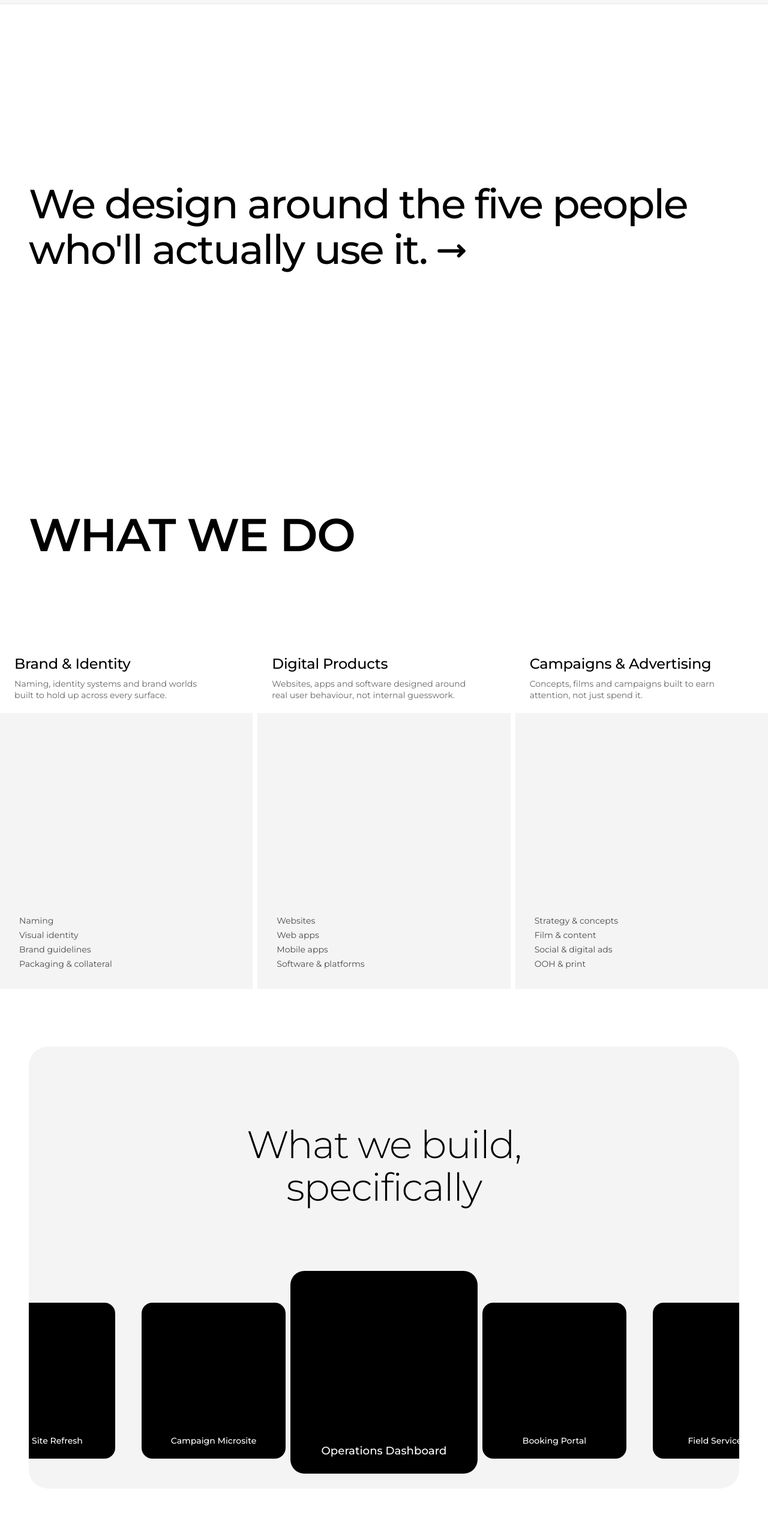
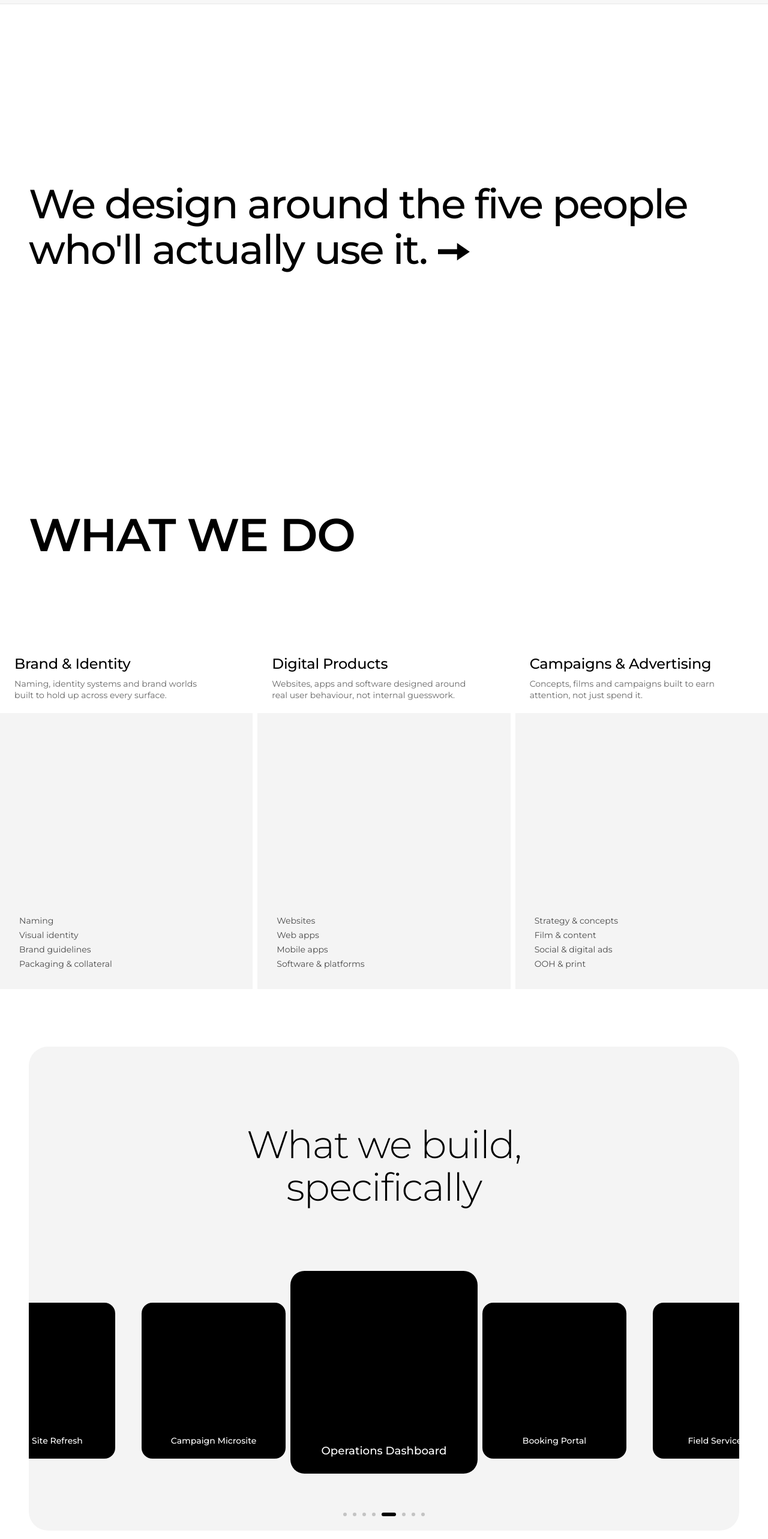
Before and after one commit to Rendersarc2026/Rendersarc, a Next.js app: page / in a window 1280 px wide. Shown: the part 74-2640 px from the top of the page at 60% size. Built offline with nearby package versions, Linux system fonts and the light colour scheme.

Commit message:
Refactor code structure for improved readability and maintainability

```diff
--- a/src/app/components/Hero.tsx
+++ b/src/app/components/Hero.tsx
@@ -1,7 +1,6 @@
 'use client';
 
 import { motion } from 'motion/react';
-import { MoveRight } from 'lucide-react';
 
 export function Hero() {
   return (
@@ -20,11 +19,17 @@ export function Hero() {
           We design around the five people
           <br className="hidden md:block" />{' '}
           who&apos;ll actually use it.
-          <MoveRight
-            className="inline-block align-middle ml-[0.25em] mb-[0.12em] w-[0.72em] h-[0.72em]"
-            strokeWidth={2.75}
+          {/* Drawn rather than an icon-font glyph: lucide's arrow rounds its
+              caps and joins, and this headline wants mitred, solid edges. */}
+          <svg
+            viewBox="0 0 24 16"
+            fill="currentColor"
+            shapeRendering="geometricPrecision"
             aria-hidden
-          />
+            className="inline-block align-middle ml-[0.28em] mb-[0.08em] w-[0.78em] h-[0.52em]"
+          >
+            <path d="M0 6.1h14.4V1.4L24 8l-9.6 6.6V9.9H0z" />
+          </svg>
         </motion.h1>
       </div>
 
--- a/src/app/components/WhatWeBuild.tsx
+++ b/src/app/components/WhatWeBuild.tsx
@@ -24,6 +24,8 @@ export function WhatWeBuild() {
   // eases towards its target instead of snapping to it on every scroll event.
   const focusRef = useRef(new WeakMap<HTMLElement, number>());
   const [selected, setSelected] = useState<Project | null>(null);
+  // Which card the rail is parked on, mirrored into state only for the dots.
+  const [activeIndex, setActiveIndex] = useState(Math.floor(projects.length / 2));
 
   /** Focus a card *should* have right now: 1 dead centre, 0 a full pitch away. */
   const targetFocus = useCallback((card: HTMLElement, center: number) => {
@@ -44,6 +46,24 @@ export function WhatWeBuild() {
     card.style.zIndex = String(Math.round(focus * 10));
   }, []);
 
+  /** Index of whichever card sits nearest the middle of the rail right now. */
+  const nearestIndex = useCallback(() => {
+    const scroller = scrollerRef.current;
+    if (!scroller) return 0;
+    const midpoint = scroller.scrollLeft + scroller.clientWidth / 2;
+    let best = 0;
+    let bestDistance = Infinity;
+    Array.from(scroller.children).forEach((child, i) => {
+      const card = child as HTMLElement;
+      const distance = Math.abs(card.offsetLeft + card.offsetWidth / 2 - midpoint);
+      if (distance < bestDistance) {
+        bestDistance = distance;
+        best = i;
+      }
+    });
+    return best;
+  }, []);
+
   /** One lerp step. Returns true while anything is still moving. */
   const step = useCallback(() => {
     const scroller = scrollerRef.current;
@@ -62,6 +82,8 @@ export function WhatWeBuild() {
       focusRef.current.set(card, next);
       paint(card, next);
     });
+
+    setActiveIndex(nearestIndex());
 
     return moving;
   }, [paint, targetFocus]);
@@ -87,13 +109,24 @@ export function WhatWeBuild() {
       focusRef.current.set(card, focus);
       paint(card, focus);
     });
-  }, [paint, targetFocus]);
+  }, [nearestIndex, paint, targetFocus]);
 
   /** Scrolls so `card` sits dead centre, without animating. */
   const center = useCallback((card: HTMLElement) => {
     const scroller = scrollerRef.current;
     if (!scroller) return;
     scroller.scrollLeft = card.offsetLeft + card.offsetWidth / 2 - scroller.clientWidth / 2;
+  }, []);
+
+  /** Glides card `index` to the middle — what the dots do when clicked. */
+  const glideTo = useCallback((index: number) => {
+    const scroller = scrollerRef.current;
+    const card = scroller?.children[index] as HTMLElement | undefined;
+    if (!scroller || !card) return;
+    scroller.scrollTo({
+      left: card.offsetLeft + card.offsetWidth / 2 - scroller.clientWidth / 2,
+      behavior: 'smooth',
+    });
   }, []);
 
   useEffect(() => {
@@ -188,6 +221,31 @@ export function WhatWeBuild() {
               </button>
             ))}
           </div>
+
+          {/* Position indicator: one dot per card, and a way to jump to any of
+              them without dragging the rail. */}
+          <div className="mt-6 pb-10 flex items-center justify-center gap-2.5">
+            {projects.map((project, i) => {
+              const isActive = i === activeIndex;
+              return (
+                <button
+                  key={project.slug}
+                  onClick={() => glideTo(i)}
+                  aria-label={`Show ${project.title}`}
+                  aria-current={isActive ? 'true' : undefined}
+                  className="p-1.5 -m-1.5 group focus:outline-none"
+                >
+                  <span
+                    className={`block h-1.5 rounded-full transition-all duration-300 ${
+                      isActive
+                        ? 'w-6 bg-black'
+                        : 'w-1.5 bg-black/20 group-hover:bg-black/40'
+                    }`}
+                  />
+                </button>
+              );
+            })}
+          </div>
         </div>
       </div>
 
```
Also changed, not shown: 1 other file (tests, documents, lock files or other folders).
